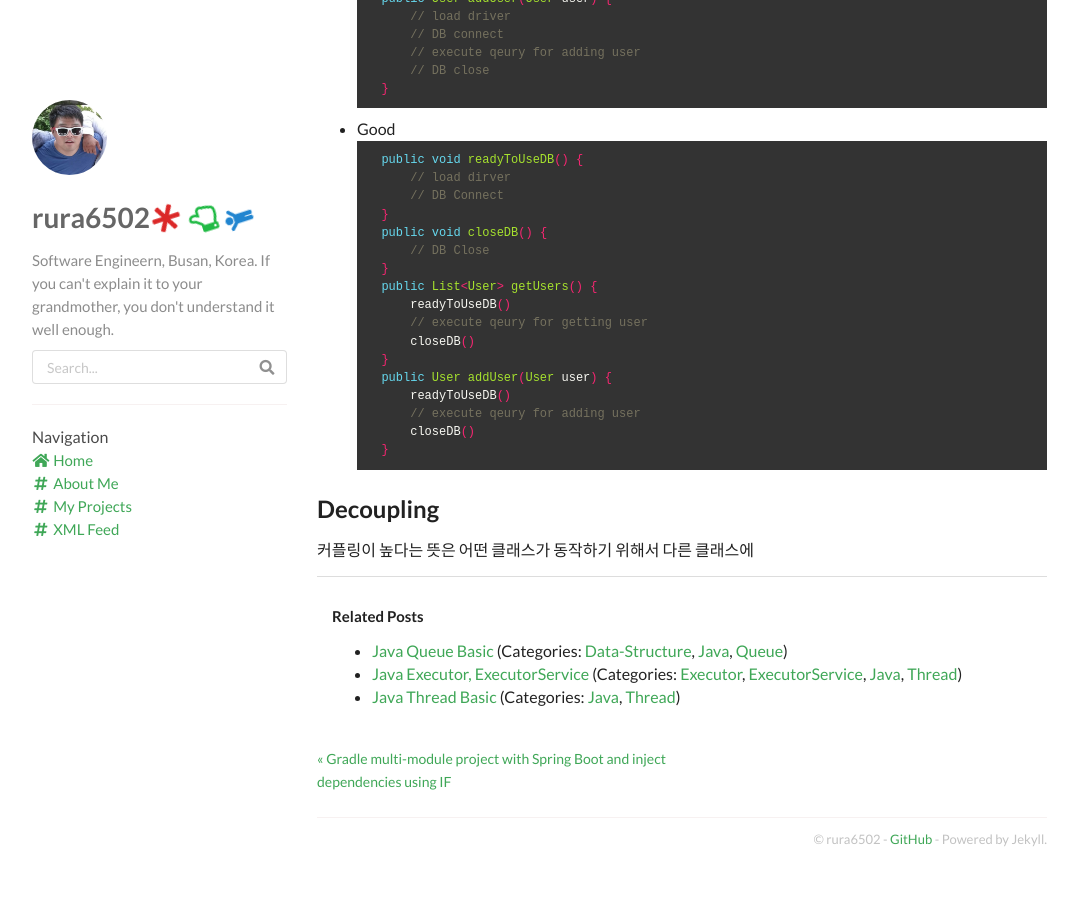
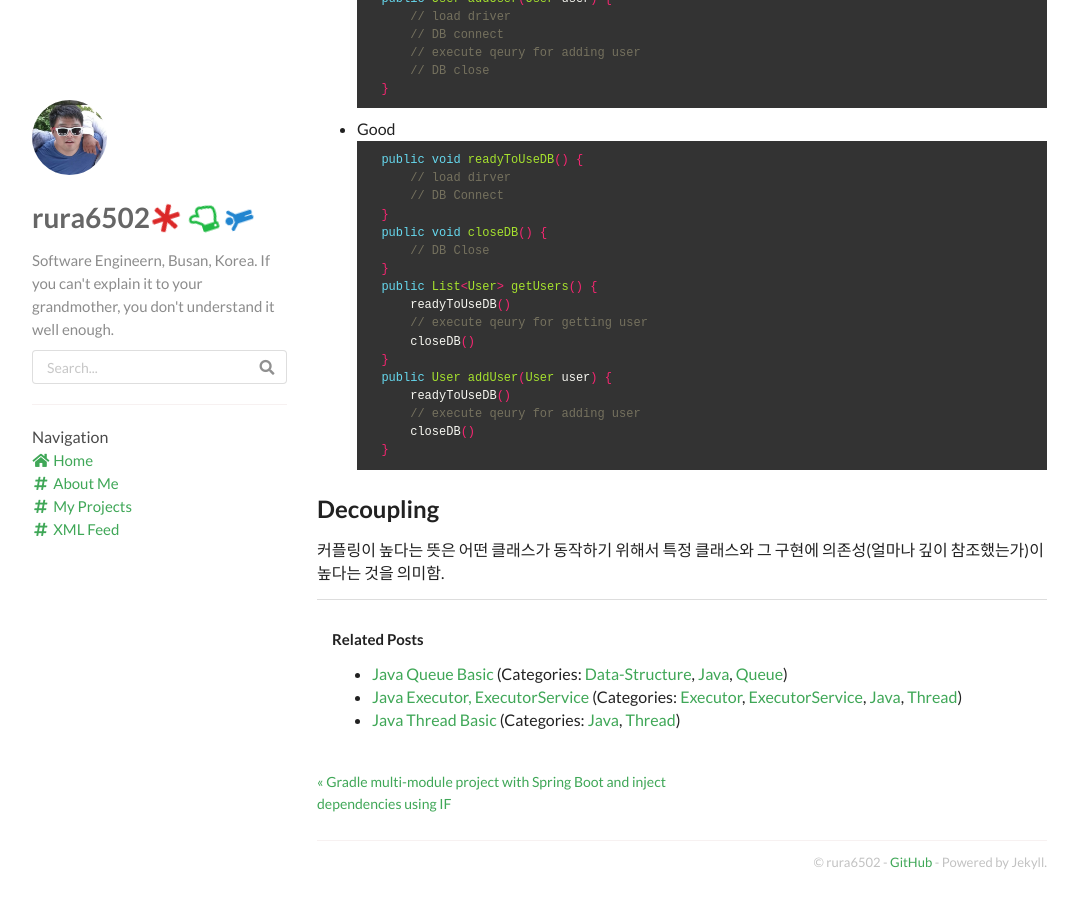
Before and after one commit to rura6502/rura6502.github.io, a Jekyll site: the page built from _posts/2020-08-16-프로그램 설계 원칙 - KISS, DRY.md, in a window 1280 px wide and 900 px high, scrolled down 1214 px. Shown: the whole window, without its empty margins (53-1131 px from the left). Built offline with Jekyll 4.4.1, drawn with Linux system fonts in a browser that asks for light colours; nearby versions of some CDN libraries; comment, search, counter and statistics services are not loaded; before the commit the page ends 2091 px from its top, so only the background shows below that.

Commit message:
_posts/2020-08-16-프로그램 설계 원칙 - KISS, DRY.md updated from https://stackedit.io/

````diff
--- a/_posts/2020-08-16-프로그램 설계 원칙 - KISS, DRY.md
+++ b/_posts/2020-08-16-프로그램 설계 원칙 - KISS, DRY.md
@@ -83,8 +83,8 @@ categories: [OOP, Java]
 	```
 
 ## Decoupling
-커플링이 높다는 뜻은 어떤 클래스가 동작하기 위해서 다른 클래스에
+커플링이 높다는 뜻은 어떤 클래스가 동작하기 위해서 특정 클래스와 그 구현에 의존성(얼마나 깊이 참조했는가)이 높다는 것을 의미함.
 <!--stackedit_data:
-eyJoaXN0b3J5IjpbLTE0MzY1NzIzMDAsOTAzMzcyODg0LC04MD
+eyJoaXN0b3J5IjpbLTE0MzA4MDk3OTcsOTAzMzcyODg0LC04MD
 k5MDYzNjZdfQ==
 -->
````
